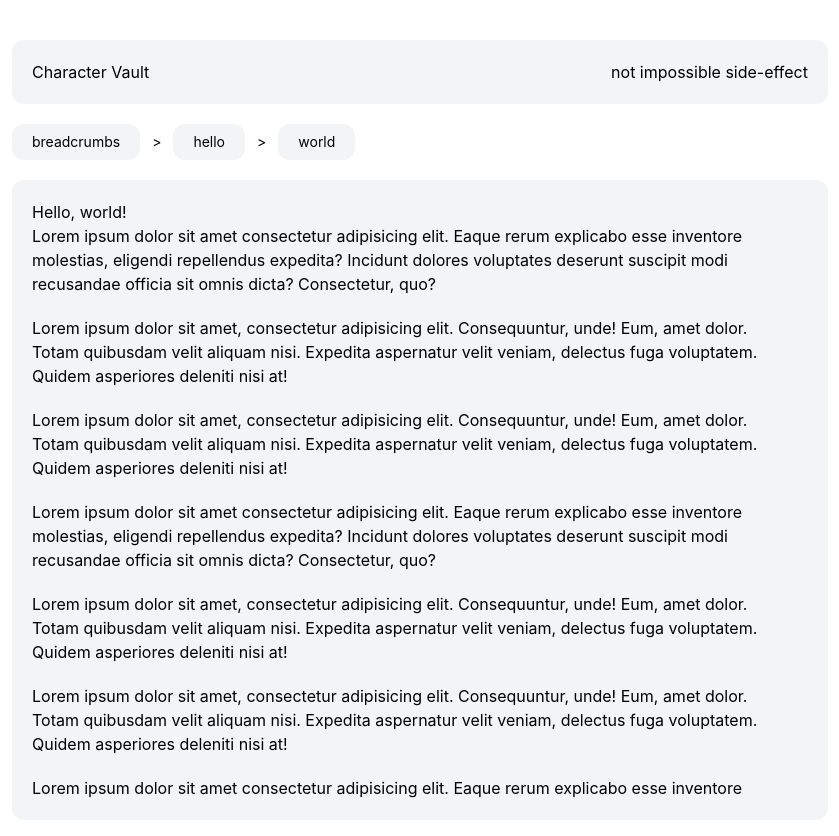
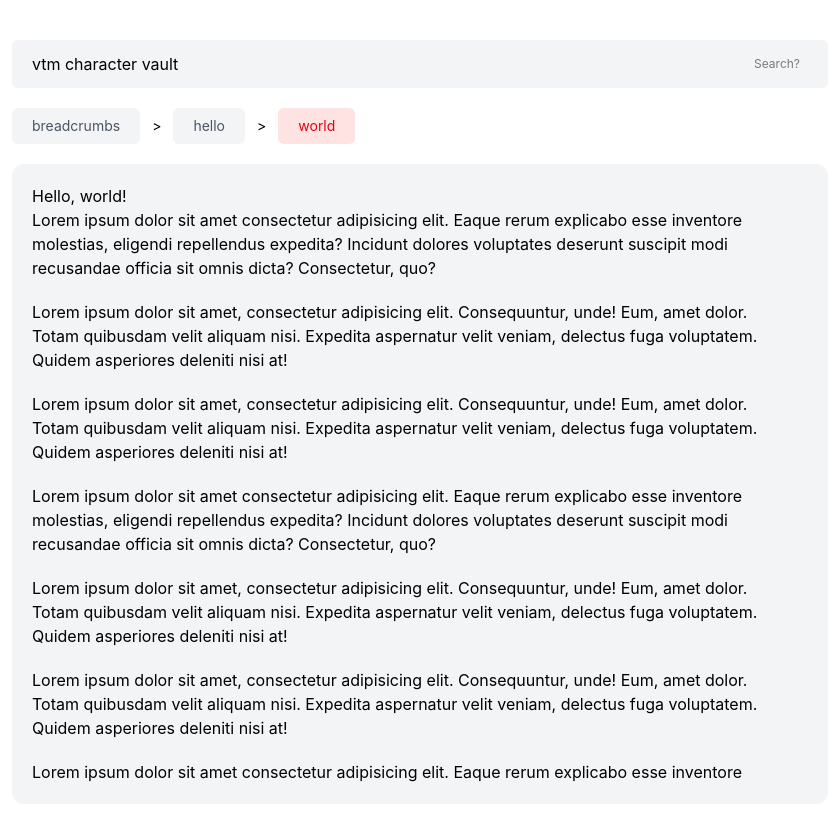
Before and after one commit to frantaing/vtm-character-vault, a React (Vite) app: page / in a window 1280 px wide. Shown: the top 836 px of the page, without its empty margins (220-1059 px from the left). Built offline with nearby package versions, Linux system fonts and the light colour scheme.

Commit message:
feat: creat NavBar component

```diff
--- a/src/components/Layout.jsx
+++ b/src/components/Layout.jsx
@@ -1,23 +1,11 @@
+import { NavBar } from './';
+
 function Layout() {
     return(
         <div className="flex flex-col gap-5 w-screen max-w-4xl px-10">
 
-            {/* NAVIGATION SECTION */}
-            <nav className="flex flex-col gap-5">
-                <section className="p-5 bg-gray-100 rounded-xl">
-                    <div className="flex justify-between">
-                        <h1>Character Vault</h1>
-                        <p className="text-right">not impossible side-effect</p>
-                    </div>
-                </section>
-                <section className="flex items-center gap-3 text-sm">
-                    <a href="" className="px-5 py-2 bg-gray-100 rounded-xl transition hover:bg-green-200">breadcrumbs</a>
-                    <p>&gt;</p>
-                    <a href="" className="px-5 py-2 bg-gray-100 rounded-xl transition hover:bg-green-200">hello</a>
-                    <p>&gt;</p>
-                    <a href="" className="px-5 py-2 bg-gray-100 rounded-xl transition hover:bg-green-200">world</a>
-                </section>
-            </nav>
+            {/* insert navigation here! */}
+            <NavBar></NavBar>
 
             {/* HOMEPAGE SECTION */}
             <section className="flex flex-col gap-10 h-[80vh] p-5 bg-gray-100 rounded-xl">
--- /dev/null
+++ b/src/components/NavBar.jsx
@@ -0,0 +1,25 @@
+function NavBar() {
+    return(
+        <nav className="flex flex-col gap-5">
+            <section className="">
+                <div className="flex justify-between items-center pl-5 pr-2 py-2 bg-gray-100 rounded-md">
+                    {/* title, maybe logo idk*/}
+                    <h1>vtm character vault</h1>
+                    {/* search */}
+                    <input type="text" placeholder="Search?" className="px-5 py-2 text-black text-xs text-right rounded-md transition hover:bg-gray-200 focus:outline-0" />
+                </div>
+            </section>
+
+            {/* THIS is the main navigation */}
+            <section className="flex items-center gap-3 text-sm">
+                <a href="" className="px-5 py-2 text-gray-600 bg-gray-100 rounded-md transition hover:text-black hover:bg-gray-200">breadcrumbs</a>
+                <p>&gt;</p>
+                <a href="" className="px-5 py-2 text-gray-600 bg-gray-100 rounded-md transition hover:text-black hover:bg-gray-200">hello</a>
+                <p>&gt;</p>
+                <a href="" className="px-5 py-2 text-red-600 bg-red-100 rounded-md">world</a>
+            </section>
+        </nav>
+    );
+}
+
+export default NavBar
--- a/src/components/index.js
+++ b/src/components/index.js
@@ -2,4 +2,5 @@
 // including Layout, nav, and other reuseable stuff
 
 // big components
-export { default as Layout } from './Layout';
+export { default as Layout } from './Layout';           // general layout of things
+export { default as NavBar } from './NavBar';           // navigation bar (includes breadcrumbs)
```
